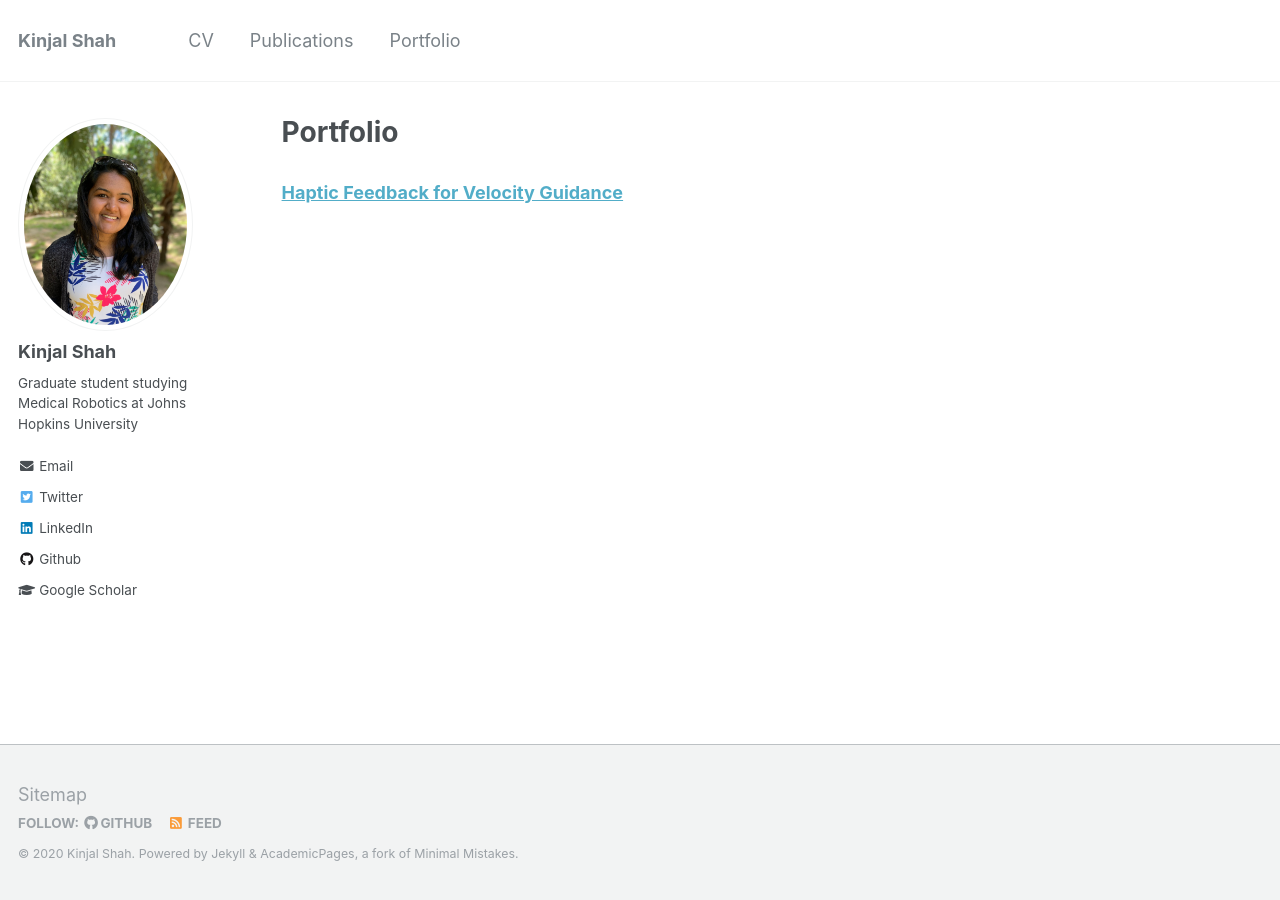
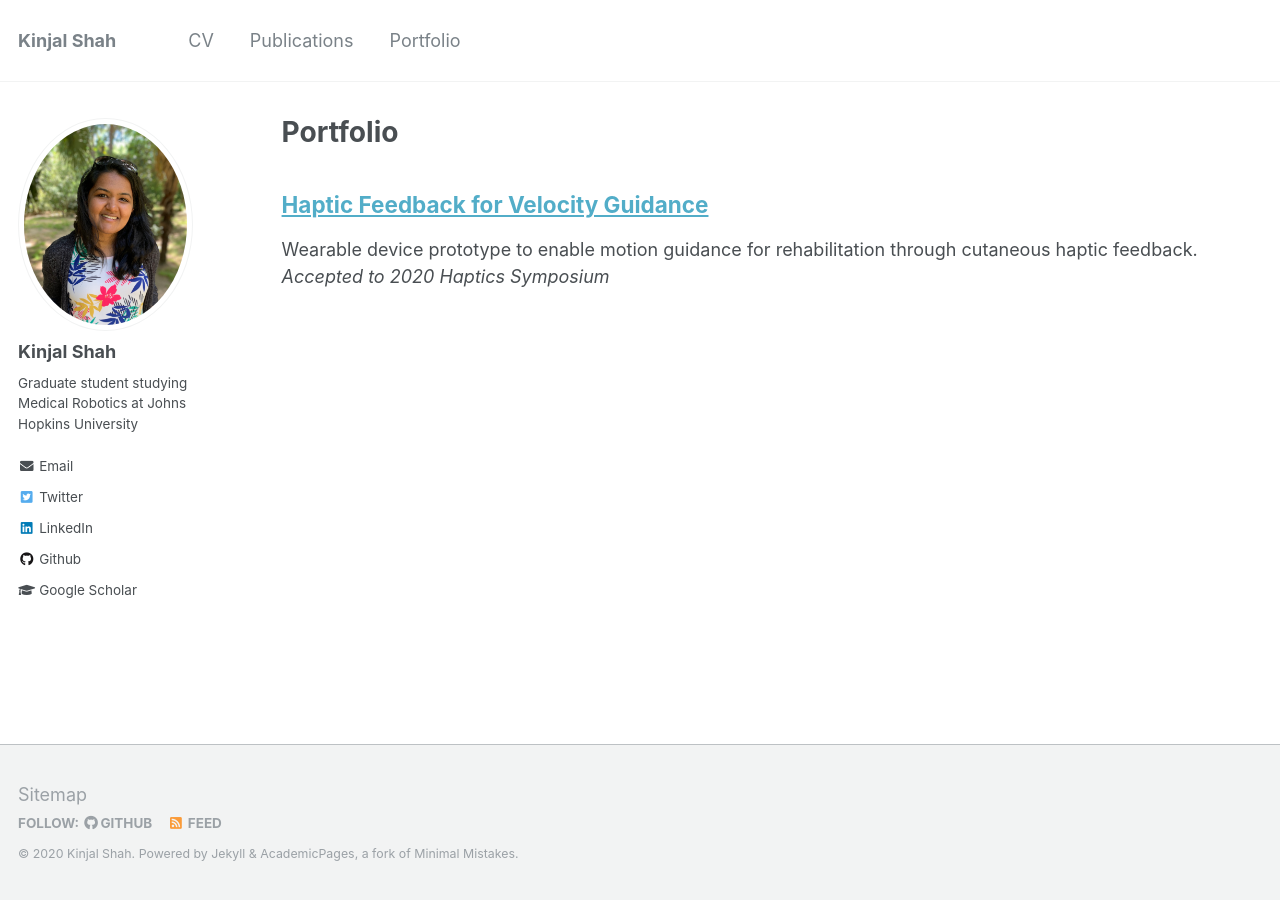
Before and after one commit to kinjmshah/kinjmshah.github.io, a Jekyll site: the page built from _pages/pf.md, in a window 1280 px wide. Built offline with Jekyll 4.4.1, drawn with Linux system fonts in a browser that asks for light colours.

Commit message:
Update pf.md

```diff
--- a/_pages/pf.md
+++ b/_pages/pf.md
@@ -6,4 +6,6 @@ author_profile: true
 ---
 {% include base_path %}
 
-### [Haptic Feedback for Velocity Guidance](/portfolio/hapticGuidance)
+## [Haptic Feedback for Velocity Guidance](/portfolio/hapticGuidance)
+Wearable device prototype to enable motion guidance for rehabilitation through cutaneous haptic feedback.
+*Accepted to 2020 Haptics Symposium*
```
